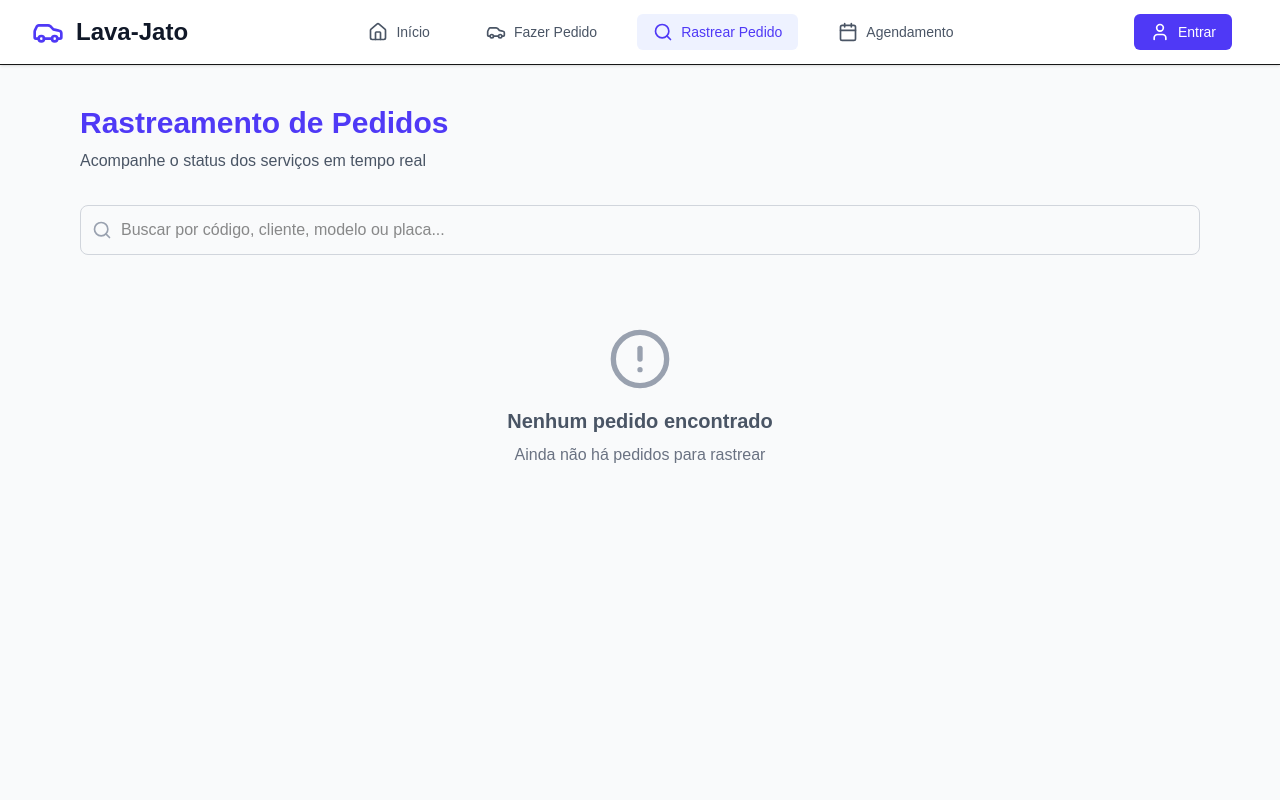
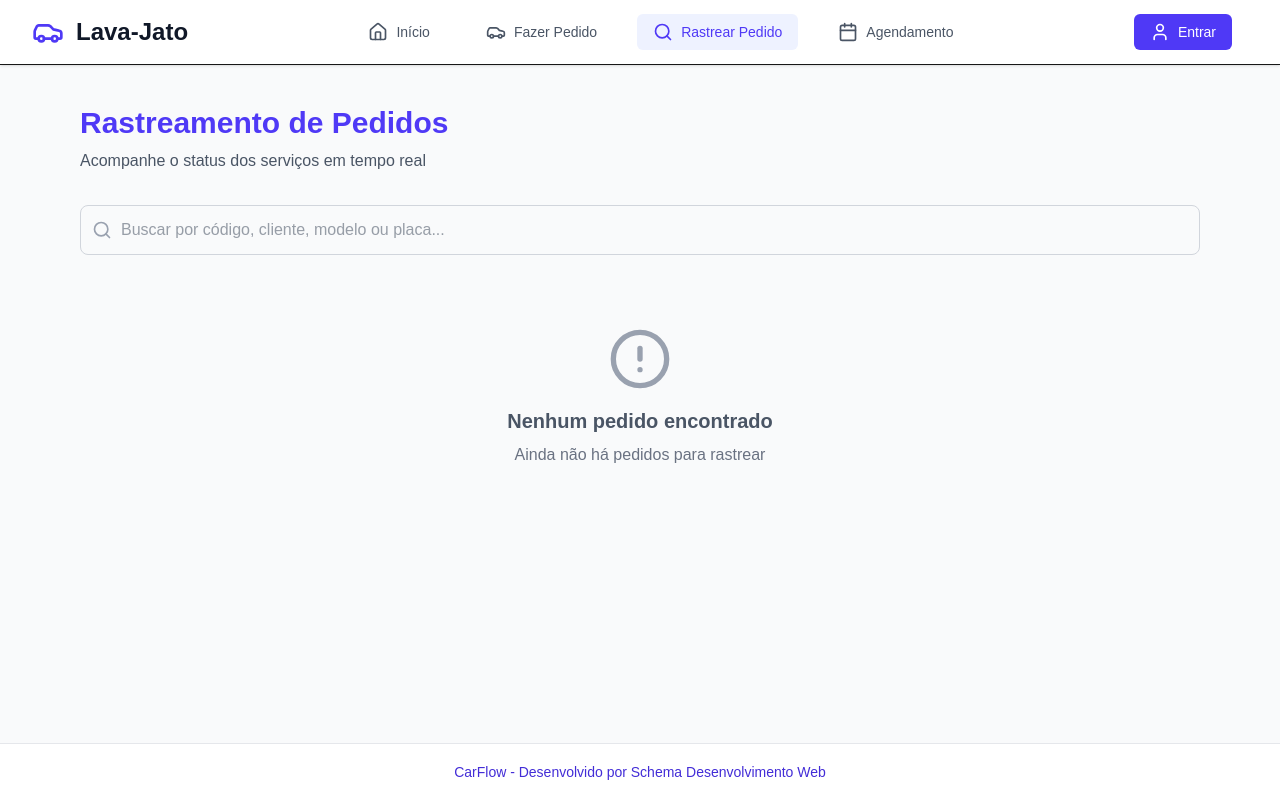
Before and after one commit to joanealves/sass_lavaJato, a Next.js app: page / in a window 1280 px wide. Both pictures are taken after a click on the button "Rastrear Pedido". Built offline with nearby package versions, Linux system fonts and the light colour scheme.

Commit message:
Crete footer component

```diff
--- a/app/components/AdminView.tsx
+++ b/app/components/AdminView.tsx
@@ -194,6 +194,7 @@ const AdminView: React.FC<AdminViewProps> = ({
                 </div>
               </li>
             ))
+
           )}
         </ul>
       </div>
--- a/app/components/CustomerView.tsx
+++ b/app/components/CustomerView.tsx
@@ -1,5 +1,5 @@
 import { Car, User, Phone, Check, Copy, Download, CheckCircle, X } from 'lucide-react';
-import React from 'react';
+import React, { Dispatch, SetStateAction } from 'react';
 
 interface ExtraService {
   id: string;
@@ -17,6 +17,12 @@ interface CurrentOrder {
   extraServices: string[];
   orderCode?: string;
   createdAt?: Date;
+}
+
+interface CustomerViewProps {
+  currentOrder: CurrentOrder;
+  setCurrentOrder: Dispatch<SetStateAction<CurrentOrder>>;
+  onSubmit: (currentOrderData: CurrentOrder) => void;
 }
 
 enum ServiceType {
@@ -227,16 +233,8 @@ ${selectedExtras.map(extra => `• ${extra.name} - ${extra.price}`).join('\n')}`
   );
 };
 
-const CustomerView = () => {
-  const [currentOrder, setCurrentOrder] = React.useState<CurrentOrder>({
-    customerName: '',
-    phone: '',
-    carModel: '',
-    carPlate: '',
-    serviceType: ServiceType.SIMPLE,
-    extraServices: []
-  });
-
+// Componente principal com as props corretas
+const CustomerView: React.FC<CustomerViewProps> = ({ currentOrder, setCurrentOrder, onSubmit }) => {
   const [showConfirmation, setShowConfirmation] = React.useState(false);
   const [confirmedOrder, setConfirmedOrder] = React.useState<CurrentOrder | null>(null);
 
@@ -292,12 +290,16 @@ const CustomerView = () => {
       };
       setConfirmedOrder(orderWithCode);
       setShowConfirmation(true);
+
+      // Chama a função onSubmit passada como prop
+      onSubmit(orderWithCode);
     }
   };
 
   const handleCloseConfirmation = () => {
     setShowConfirmation(false);
     setConfirmedOrder(null);
+    // Reset do formulário usando setCurrentOrder
     setCurrentOrder({
       customerName: '',
       phone: '',
@@ -501,6 +503,7 @@ const CustomerView = () => {
         />
       )}
     </>
+
   );
 };
 
--- /dev/null
+++ b/app/components/Footer.tsx
@@ -0,0 +1,22 @@
+'use client';
+
+import React from 'react';
+
+const Footer: React.FC = () => {
+  return (
+    <footer className="w-full border-t border-gray-200 bg-white">
+      <div className="text-center py-4">
+        <a
+          href="https://website-schema.vercel.app/"
+          target="_blank"
+          rel="noopener noreferrer"
+          className="text-indigo-700 hover:underline text-sm"
+        >
+          CarFlow - Desenvolvido por Schema Desenvolvimento Web
+        </a>
+      </div>
+    </footer>
+  );
+};
+
+export default Footer;
--- a/app/components/SchedulingSystem.tsx
+++ b/app/components/SchedulingSystem.tsx
@@ -3,6 +3,7 @@ import React, { useState } from 'react';
 import { Calendar, User} from 'lucide-react';
 import { ScheduledOrder, SchedulingSystemProps } from '../types/scheduling';
 import { ServiceType } from '../types/orders';
+
 const SchedulingSystem: React.FC<SchedulingSystemProps> = ({ onAddScheduledOrder, isClientView = false }) => {
   const [customerName, setCustomerName] = useState('');
   const [phone, setPhone] = useState('');
--- a/app/components/TrackingView.tsx
+++ b/app/components/TrackingView.tsx
@@ -440,7 +440,7 @@ const TrackingView: React.FC<TrackingViewProps> = ({ orders }) => {
             placeholder="Buscar por código, cliente, modelo ou placa..."
             value={searchTerm}
             onChange={(e) => setSearchTerm(e.target.value)}
-            className="w-full pl-10 pr-4 py-3 border border-gray-300 rounded-lg focus:ring-2 focus:ring-blue-500 focus:border-blue-500"
+            className="w-full pl-10 pr-4 py-3 border border-gray-300 rounded-lg focus:ring-2 focus:ring-blue-500 text-gray-700 focus:border-blue-500"
           />
         </div>
       </div>
--- a/app/page.tsx
+++ b/app/page.tsx
@@ -23,6 +23,7 @@ import { ScheduledOrder } from './types/scheduling';
 
 import { AuthProvider, useAuth } from './contexts/AuthContext';
 import { useNavigationGuard } from './hooks/useNavigationGuard';
+import Footer from './components/Footer';
 
 const AppContent: React.FC = () => {
   const { user, isLoading, login, logout } = useAuth();
@@ -295,8 +296,11 @@ const AppContent: React.FC = () => {
         {renderCurrentView()}
       </div>
     </main>
+    <Footer />
+
   </div>
 );
+
 };
 
 const HomeView: React.FC<{ onViewChange: (view: AllRoutes) => void }> = ({ onViewChange }) => (
@@ -413,8 +417,13 @@ const FinancialView: React.FC<{ orders: Order[] }> = ({ orders }) => (
         </div>
       </div>
     </div>
+
   </div>
+
+
 );
+
+
 
 const AccessDeniedView: React.FC = () => (
   <div className="text-center py-12">
```
Also changed, not shown: 1 other file (tests, documents, lock files or other folders). Lines whose indentation alone changed are shown as unchanged.
